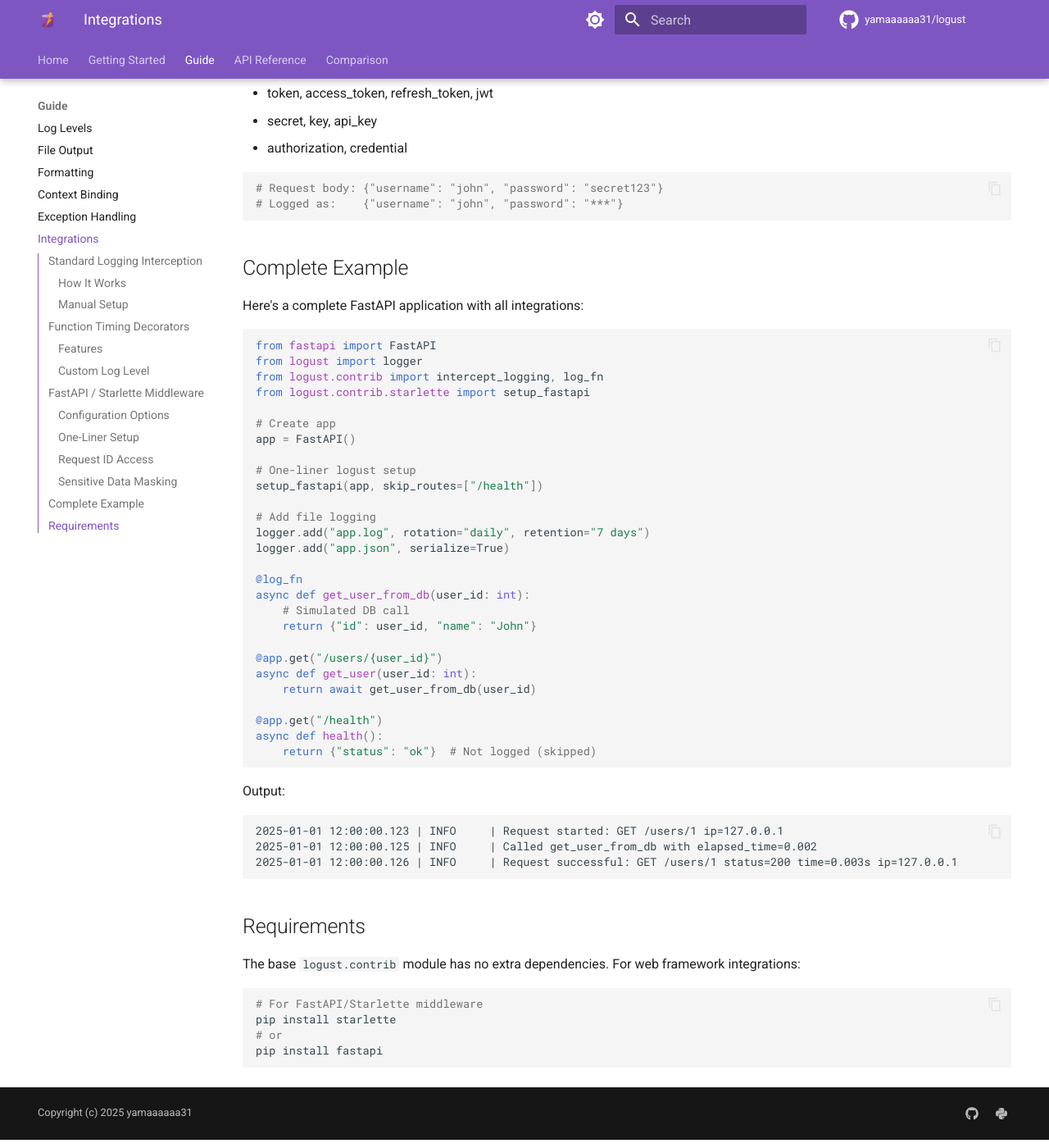
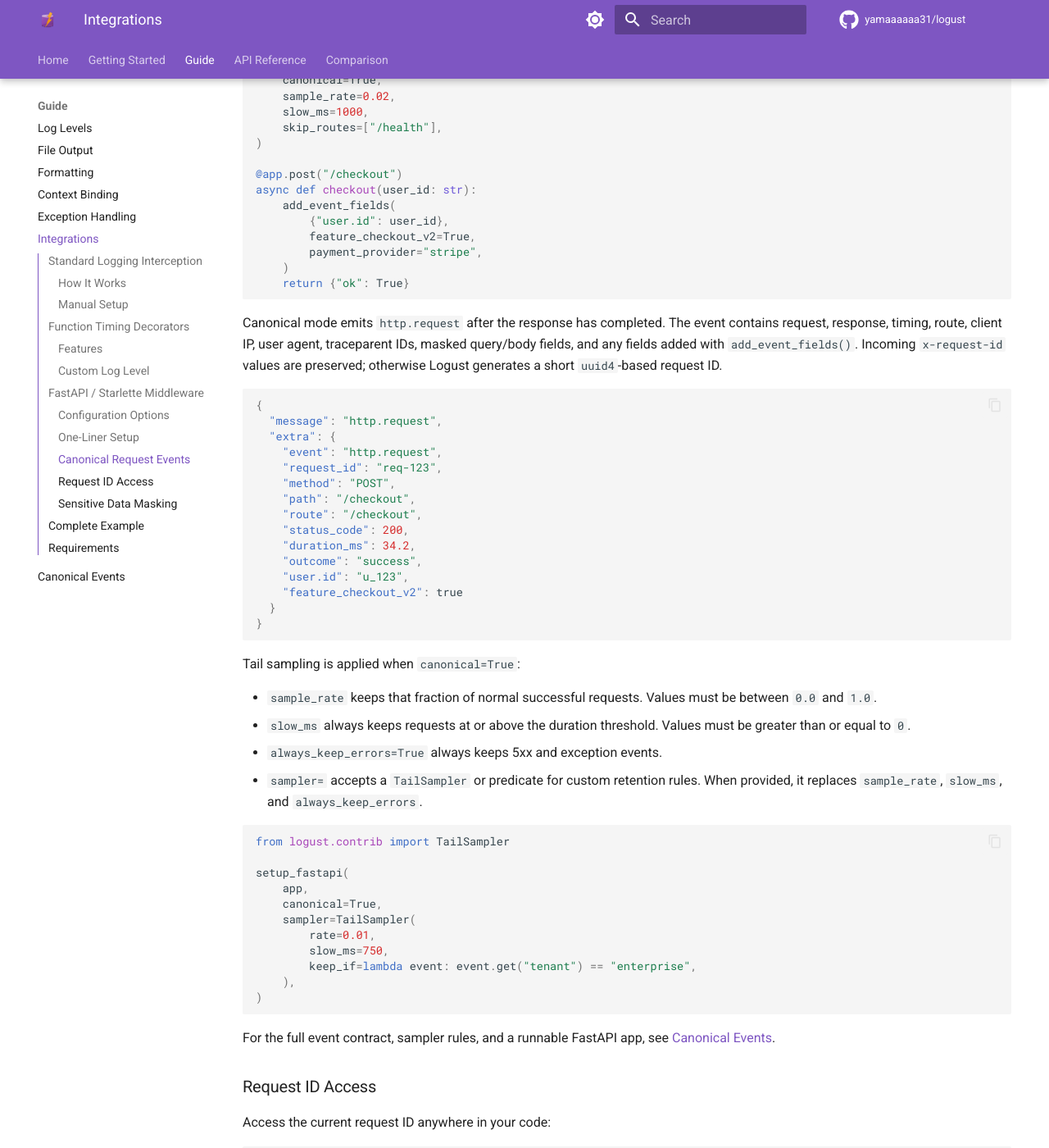
Before and after one commit to yamaaaaaa31/logust, an MkDocs documentation site: the page built from docs/guide/integrations.md, in a window 1280 px wide and 1400 px high, scrolled down 3232 px. Shown: the whole window at 82% size. Built offline with MkDocs 1.6.1 and Material for MkDocs 9.7.7, drawn with Linux system fonts in a browser that asks for light colours; comment, search, counter and statistics services are not loaded; some of the changed text lies outside the part shown.

Commit message:
feat: add canonical request events

````diff
--- a/docs/guide/integrations.md
+++ b/docs/guide/integrations.md
@@ -86,6 +86,12 @@
 
 Automatic request/response logging for web applications:
 
+```bash
+pip install "logust[fastapi]"
+# or
+pip install "logust[starlette]"
+```
+
 ```python
 from fastapi import FastAPI
 from logust.contrib import RequestLoggerMiddleware
@@ -127,6 +133,89 @@
 # - Standard logging redirected to logust
 # - Request IDs in all log messages
 ```
+
+### Canonical Request Events
+
+Use canonical mode when you want one structured event per request instead of
+separate start and response text logs:
+
+```python
+from fastapi import FastAPI
+from logust import logger
+from logust.contrib import add_event_fields
+from logust.contrib.starlette import setup_fastapi
+
+app = FastAPI()
+
+logger.add("app.json", serialize=True)
+setup_fastapi(
+    app,
+    canonical=True,
+    sample_rate=0.02,
+    slow_ms=1000,
+    skip_routes=["/health"],
+)
+
+@app.post("/checkout")
+async def checkout(user_id: str):
+    add_event_fields(
+        {"user.id": user_id},
+        feature_checkout_v2=True,
+        payment_provider="stripe",
+    )
+    return {"ok": True}
+```
+
+Canonical mode emits `http.request` after the response has completed. The event
+contains request, response, timing, route, client IP, user agent, traceparent IDs,
+masked query/body fields, and any fields added with `add_event_fields()`. Incoming
+`x-request-id` values are preserved; otherwise Logust generates a short
+`uuid4`-based request ID.
+
+```json
+{
+  "message": "http.request",
+  "extra": {
+    "event": "http.request",
+    "request_id": "req-123",
+    "method": "POST",
+    "path": "/checkout",
+    "route": "/checkout",
+    "status_code": 200,
+    "duration_ms": 34.2,
+    "outcome": "success",
+    "user.id": "u_123",
+    "feature_checkout_v2": true
+  }
+}
+```
+
+Tail sampling is applied when `canonical=True`:
+
+- `sample_rate` keeps that fraction of normal successful requests. Values must
+  be between `0.0` and `1.0`.
+- `slow_ms` always keeps requests at or above the duration threshold. Values
+  must be greater than or equal to `0`.
+- `always_keep_errors=True` always keeps 5xx and exception events.
+- `sampler=` accepts a `TailSampler` or predicate for custom retention rules.
+  When provided, it replaces `sample_rate`, `slow_ms`, and `always_keep_errors`.
+
+```python
+from logust.contrib import TailSampler
+
+setup_fastapi(
+    app,
+    canonical=True,
+    sampler=TailSampler(
+        rate=0.01,
+        slow_ms=750,
+        keep_if=lambda event: event.get("tenant") == "enterprise",
+    ),
+)
+```
+
+For the full event contract, sampler rules, and a runnable FastAPI app, see
+[Canonical Events](canonical-events.md).
 
 ### Request ID Access
 
@@ -202,8 +291,9 @@
 The base `logust.contrib` module has no extra dependencies. For web framework integrations:
 
 ```bash
-# For FastAPI/Starlette middleware
-pip install starlette
+# For FastAPI middleware
+pip install "logust[fastapi]"
 # or
-pip install fastapi
+# For Starlette middleware
+pip install "logust[starlette]"
 ```
--- a/logust/__init__.py
+++ b/logust/__init__.py
@@ -40,6 +40,10 @@
     >>> from logust.contrib import log_fn, debug_fn
     >>> @log_fn
     ... def my_function(): ...
+
+    >>> # Canonical request event fields
+    >>> from logust.contrib import add_event_fields
+    >>> add_event_fields(user_id="123")
 
     >>> # FastAPI/Starlette middleware
     >>> from logust.contrib import RequestLoggerMiddleware
--- a/mkdocs.yml
+++ b/mkdocs.yml
@@ -68,6 +68,7 @@
       - Context Binding: guide/context.md
       - Exception Handling: guide/exceptions.md
       - Integrations: guide/integrations.md
+      - Canonical Events: guide/canonical-events.md
   - API Reference: api.md
   - Comparison: comparison.md
 
````
Also changed, not shown: README.md (+48 -0 lines), docs/api.md (+89 -0 lines), docs/getting-started/installation.md (+10 -0 lines), docs/guide/canonical-events.md (added, +191 -0 lines), docs/index.md (+3 -0 lines), examples/README.md (added, +38 -0 lines), 7 other files.
